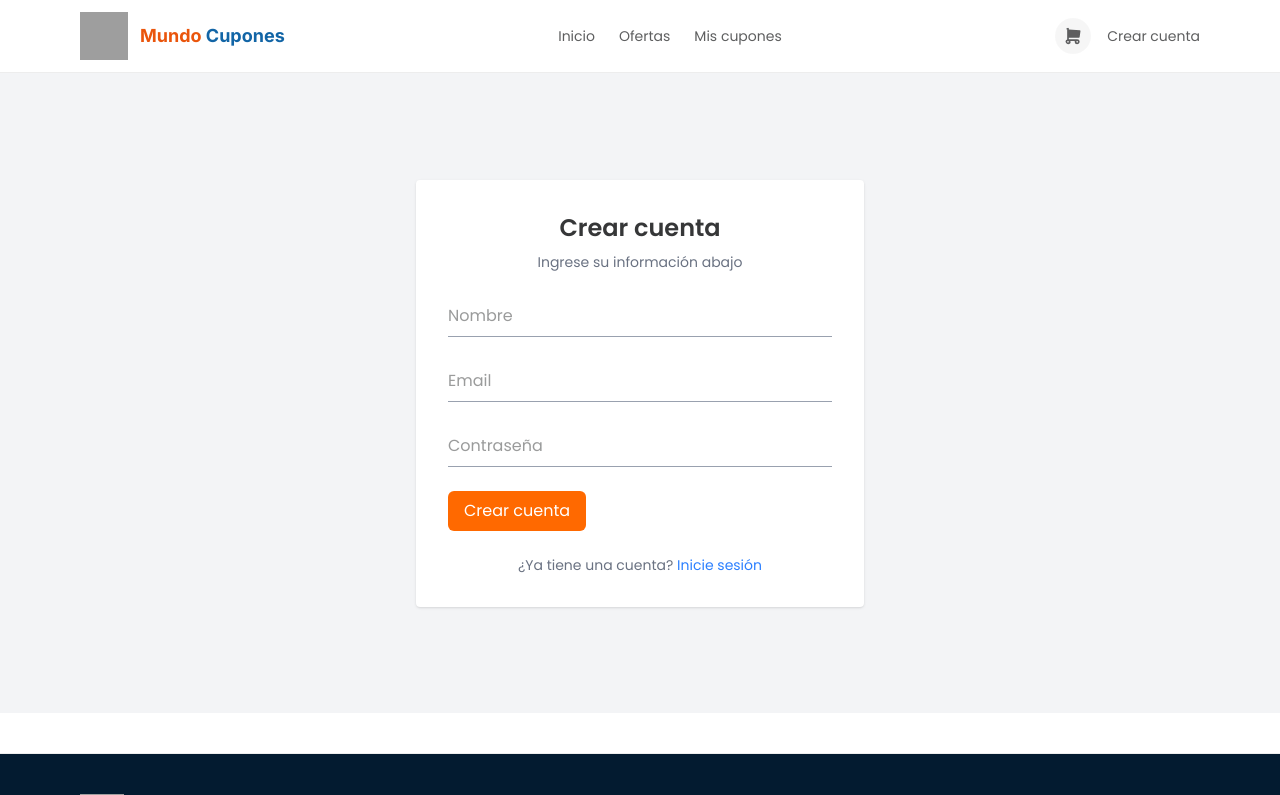
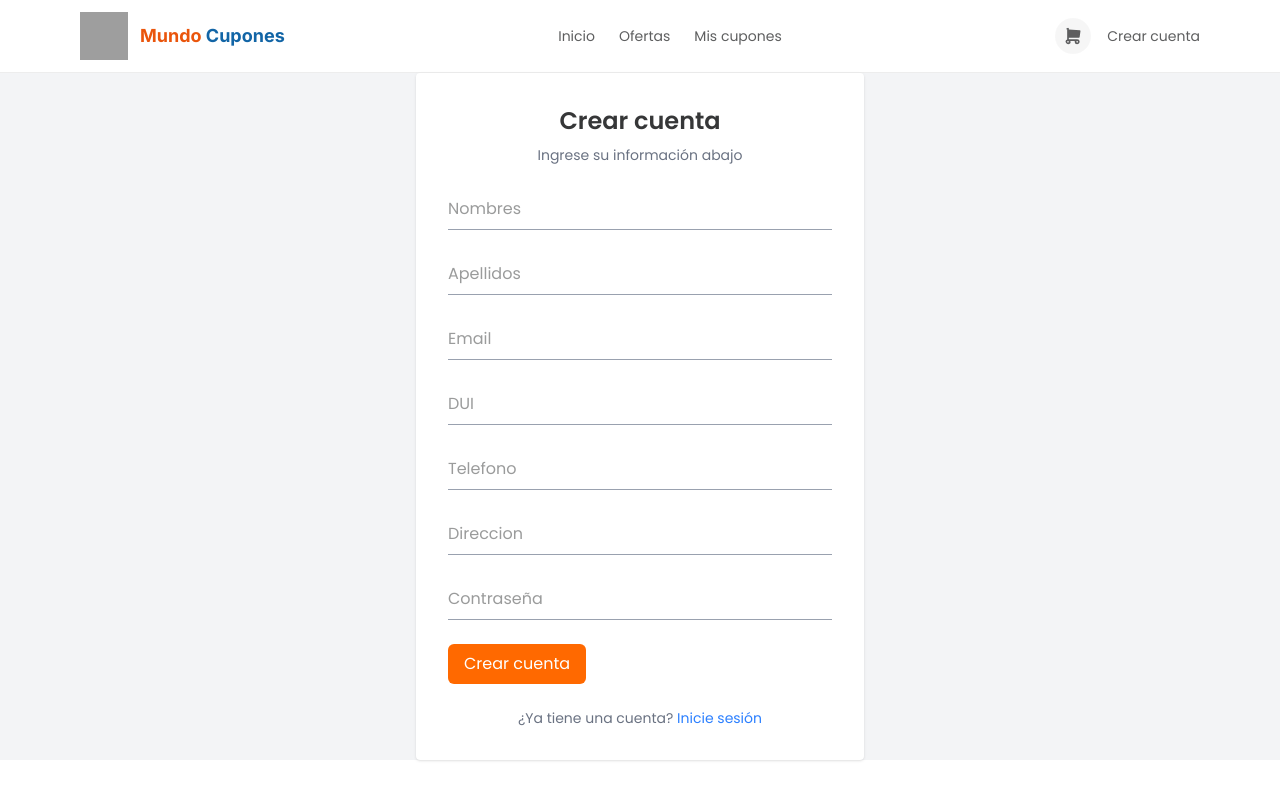
Before and after one commit to C3-SV/CuponeraWeb2, a React (Vite) app: page /register in a window 1280 px wide. Shown: the top 795 px of the page. Built offline with nearby package versions, Linux system fonts and the light colour scheme; grey boxes are pictures that could not be loaded; the HTML template or start-up script is replaced by a standard one.

Commit message:
login, sign up, logout, y session (perfil solo layout)

```diff
--- a/src/App.jsx
+++ b/src/App.jsx
@@ -1,11 +1,24 @@
-import { useState } from "react";
+import { useState, useEffect } from "react";
 import "./index.css";
 // tomar las rutas del router
 import { router } from "./routes/router.jsx";
 import { Router } from "react-router";
 import { RouterProvider } from "react-router-dom";
+import { useAuthStore } from "./store/authStore.js";
 
 function App() {
+    const session = useAuthStore((state) => state.session);
+    const initialize = useAuthStore((state) => state.initialize);
+    const loading = useAuthStore((state) => state.loading);
+
+    useEffect(() => {
+        initialize();
+    }, []);
+
+    if(loading){
+        return (<></>);
+    }
+    console.log("SESSION:", session);
     return (
         <>
             <RouterProvider router={router} />
--- a/src/features/auth/authService.js
+++ b/src/features/auth/authService.js
@@ -1,13 +1,17 @@
 import { supabase } from "../../lib/supabaseClient";
 
-/* REGISTRO */
-export const registerUser = async (email, password) => {
+// registro
+export const registerUser = async (email, password, name, lastname, phone, dui, address) => {
   const { data, error } = await supabase.auth.signUp({
     email,
     password,
     options: {
       data: {
         name: name,
+        lastname: lastname,
+        phone: phone,
+        dui: dui,
+        address: address,
       },
     },
   });
@@ -16,7 +20,7 @@ export const registerUser = async (email, password) => {
   return data;
 };
 
-/* LOGIN */
+//login
 export const loginUser = async (email, password) => {
   const { data, error } = await supabase.auth.signInWithPassword({
     email,
@@ -27,7 +31,7 @@ export const loginUser = async (email, password) => {
   return data;
 };
 
-/* LOGOUT */
+//logout
 export const logoutUser = async () => {
   const { error } = await supabase.auth.signOut();
   if (error) throw error;
--- a/src/features/auth/components/Input.jsx
+++ b/src/features/auth/components/Input.jsx
@@ -1,9 +1,10 @@
-export default function Input({ type, placeholder }) {
+export default function Input({ type = "text", placeholder, ...props }) {
   return (
     <input
       type={type}
       placeholder={placeholder}
       className="w-full border-b border-gray-400 bg-transparent py-2 focus:outline-none focus:border-orange-500"
+      {...props}
     />
-  )
+  );
 }
--- a/src/features/auth/components/LoginForm.jsx
+++ /dev/null
@@ -1,33 +0,0 @@
-import Input from "./Input"
-import Button from "./Button"
-
-export default function LoginForm() {
-  return (
-    <div className="bg-white w-full max-w-md p-8 shadow-sm rounded-sm">
-
-      <h2 className="text-2xl font-semibold text-center mb-2">
-        Inicio de sesión
-      </h2>
-
-      <p className="text-center text-gray-500 text-sm mb-6">
-        Ingrese su cuenta
-      </p>
-
-      <div className="space-y-6">
-        <Input type="text" placeholder="Correo o nombre de usuario" />
-        <Input type="password" placeholder="Contraseña" />
-      </div>
-
-      <div className="mt-6 flex items-center gap-4">
-        <Button variant="primary">
-          Iniciar sesión
-        </Button>
-
-        <a href="#" className="text-orange-500 text-sm hover:underline">
-          ¿Olvidó su contraseña?
-        </a>
-      </div>
-
-    </div>
-  )
-}
--- a/src/features/auth/components/RegisterForm.jsx
+++ /dev/null
@@ -1,37 +0,0 @@
-import Input from "./Input"
-import Button from "./Button"
-
-export default function RegisterForm() {
-  return (
-    <div className="bg-white w-full max-w-md p-8 shadow-sm rounded-sm">
-
-      <h2 className="text-2xl font-semibold text-center mb-2">
-        Crear cuenta
-      </h2>
-
-      <p className="text-center text-gray-500 text-sm mb-6">
-        Ingrese su información abajo
-      </p>
-
-      <div className="space-y-6">
-        <Input type="text" placeholder="Nombre" />
-        <Input type="text" placeholder="Email" />
-        <Input type="password" placeholder="Contraseña" />
-      </div>
-
-      <div className="mt-6 space-y-4">
-        <Button variant="primary" className="w-full">
-          Crear cuenta
-        </Button>
-      </div>
-
-      <p className="text-center text-sm text-gray-500 mt-6">
-        ¿Ya tiene una cuenta?{" "}
-        <a href="/login" className="text-blue-500 hover:underline">
-          Inicie sesión
-        </a>
-      </p>
-
-    </div>
-  )
-}
--- a/src/features/auth/components/register.jsx
+++ b/src/features/auth/components/register.jsx
@@ -1,27 +1,110 @@
 import React from 'react'
 import { useState } from "react";
-import {registerUser} from "../authService";
-import RegisterForm from "../components/RegisterForm"
+import { registerUser } from "../authService";
+import { useNavigate, Navigate } from "react-router-dom";
+import { useAuthStore } from "../../../store/authStore";
+import Input from './Input';
+import Button from './Button';
 
 export default function Register() {
+  const session = useAuthStore((state) => state.session);
   const [name, setName] = useState("");
+  const [lastname, setLastname] = useState("");
   const [email, setEmail] = useState("");
+  const [dui, setDui] = useState("");
+  const [phone, setPhone] = useState("");
+  const [address, setAddress] = useState("");
   const [password, setPassword] = useState("");
   const [msg, setMsg] = useState("");
 
-  const handleRegister = async () => {
+
+  const handleRegister = async (e) => {
+    e.preventDefault();
     setMsg("Registrando...");
     try {
-      await registerUser(email, password, name);
-      setMsg("Revisa tu correo para confirmar");
+      await registerUser(
+        email,
+        password,
+        name,
+        lastname,
+        phone,
+        dui,
+        address
+      );
+
+      alert("Revisa tu correo");
     } catch (err) {
-      setMsg(err.message);
+      alert(err.message);
     }
   };
+
+  if (session) {
+    return <Navigate to="/" replace />;
+  }
+
   return (
-    //aqui va el formulario de registro
     <div className="flex items-center justify-center min-h-[calc(100vh-160px)] bg-gray-100 px-4">
-      <RegisterForm />
+      <div className="bg-white w-full max-w-md p-8 shadow-sm rounded-sm">
+
+        <h2 className="text-2xl font-semibold text-center mb-2">
+          Crear cuenta
+        </h2>
+
+        <p className="text-center text-gray-500 text-sm mb-6">
+          Ingrese su información abajo
+        </p>
+
+        <form onSubmit={handleRegister} className="space-y-6">
+
+          <Input type="text" placeholder="Nombres"
+            value={name}
+            onChange={(e) => setName(e.target.value)}
+          />
+
+          <Input type="text" placeholder="Apellidos"
+            value={lastname}
+            onChange={(e) => setLastname(e.target.value)}
+          />
+
+          <Input type="email" placeholder="Email"
+            value={email}
+            onChange={(e) => setEmail(e.target.value)}
+          />
+
+          <Input type="text" placeholder="DUI"
+            value={dui}
+            onChange={(e) => setDui(e.target.value)}
+          />
+
+          <Input type="text" placeholder="Telefono"
+            value={phone}
+            onChange={(e) => setPhone(e.target.value)}
+          />
+
+          <Input type="text" placeholder="Direccion"
+            value={address}
+            onChange={(e) => setAddress(e.target.value)}
+          />
+
+          <Input type="password" placeholder="Contraseña"
+            value={password}
+            onChange={(e) => setPassword(e.target.value)}
+          />
+
+          <Button type="submit" variant="primary" className="w-full">
+            Crear cuenta
+          </Button>
+
+        </form>
+
+        <p className="text-center text-sm text-gray-500 mt-6">
+          ¿Ya tiene una cuenta?{" "}
+          <a href="/login" className="text-blue-500 hover:underline">
+            Inicie sesión
+          </a>
+        </p>
+
+      </div>
     </div>
   )
 }
--- /dev/null
+++ b/src/features/profile/compopnents/profile.jsx
@@ -0,0 +1,34 @@
+import { useAuthStore } from "../../../store/authStore";
+import { useNavigate, Navigate } from "react-router-dom";
+
+export default function Profile() {
+  const session = useAuthStore((state) => state.session);
+  const logout = useAuthStore((state) => state.logout);
+  const navigate = useNavigate();
+
+  const handleLogout = async () => {
+    await logout();
+    navigate("/");
+  };
+
+  if (!session) {
+    return <Navigate to="/" replace />;
+  }
+
+  return (
+    <div className="max-w-xl mx-auto mt-10 p-6 bg-white shadow rounded">
+      <h2 className="text-xl font-semibold mb-4">Mi Perfil</h2>
+
+      <p className="mb-2">
+        <strong>Email:</strong> {session?.user?.email}
+      </p>
+
+      <button
+        onClick={handleLogout}
+        className="mt-6 px-4 py-2 bg-red-500 text-white rounded"
+      >
+        Cerrar sesión
+      </button>
+    </div>
+  );
+}
--- /dev/null
+++ b/src/features/profile/routes/profile_routes.jsx
@@ -0,0 +1,12 @@
+import React from "react";
+import Profile from "../compopnents/profile";
+
+const Page = ({ title }) => (
+  <div className="max-w-5xl mx-auto px-4 py-10">
+    <h1 className="text-2xl font-semibold">{title}</h1>
+  </div>
+);
+
+export const profileRoutes = [
+  { path: "profile", element: <Profile/> },
+];
--- a/src/routes/router.jsx
+++ b/src/routes/router.jsx
@@ -7,14 +7,14 @@ import { Index } from "../pages/Index";
 //! AQUI VAMOS A RECIBIR LAS RUTAS QUE CADA PAREJA VAYA HACIENDO
 import { offerRoutes } from "../features/offers/offer_routes.jsx";
 import { authRoutes } from "../features/auth/routes/auth_routes";
-//import { profileRoutes } from "../features/profile/routes/profile.routes.jsx";
+import { profileRoutes } from "../features/profile/routes/profile_routes.jsx";
 import { cartRoutes } from "../features/cart/routes/cart_routes";
 //import { couponsRoutes } from "../features/coupons/routes/coupons.routes.jsx";
 
 const appRoutes = [
   ...offerRoutes,
   ...authRoutes,
-  //...profileRoutes,
+  ...profileRoutes,
   ...cartRoutes,
   //...couponsRoutes,
 ];
--- /dev/null
+++ b/src/store/authStore.js
@@ -0,0 +1,23 @@
+import { create } from "zustand";
+import { supabase } from "../lib/supabaseClient";
+
+export const useAuthStore = create((set) => ({
+  session: null,
+  loading: true,
+
+  setSession: (session) => set({ session }),
+
+  initialize: async () => {
+    const { data } = await supabase.auth.getSession();
+    set({ session: data.session, loading: false });
+
+    supabase.auth.onAuthStateChange((_event, session) => {
+      set({ session });
+    });
+  },
+
+   logout: async () => {
+    await supabase.auth.signOut();
+    set({ session: null });
+  },
+}));
```
Also changed, not shown: src/features/auth/components/login.jsx (+50 -9 lines).
